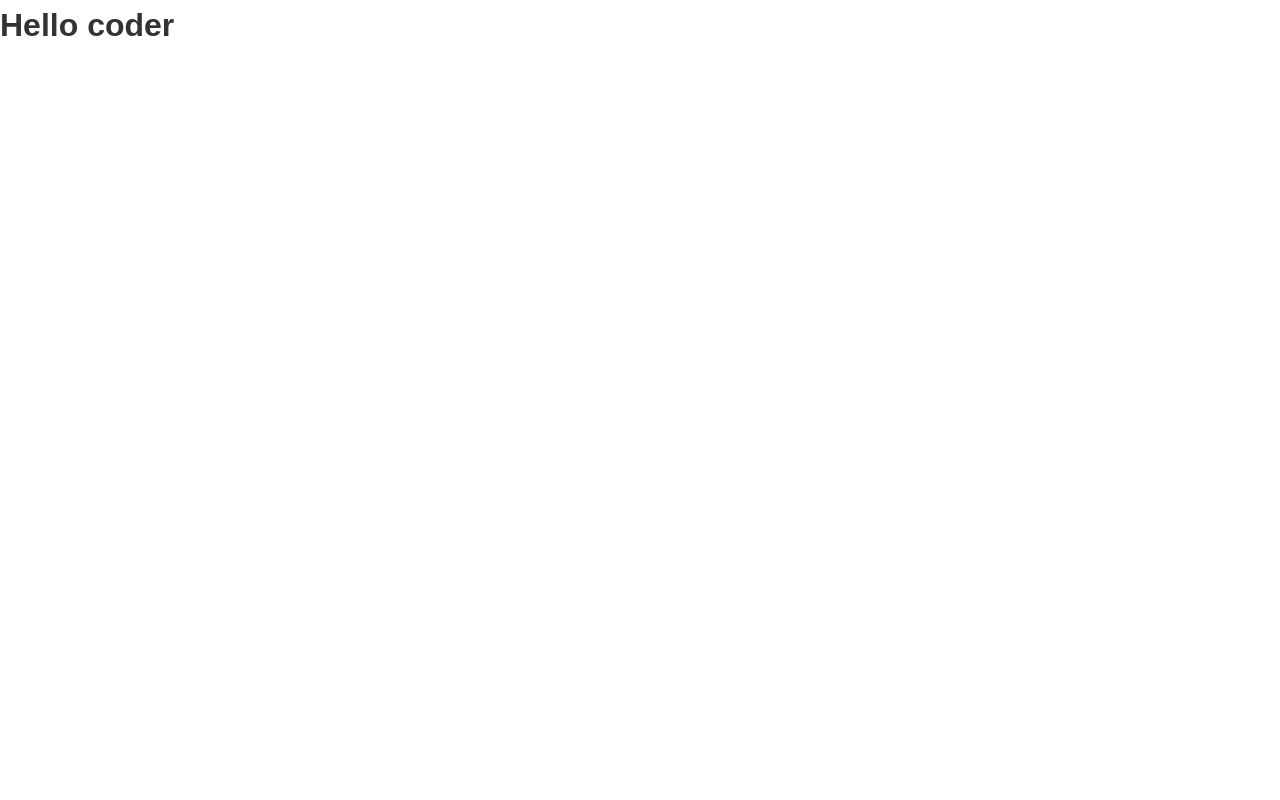
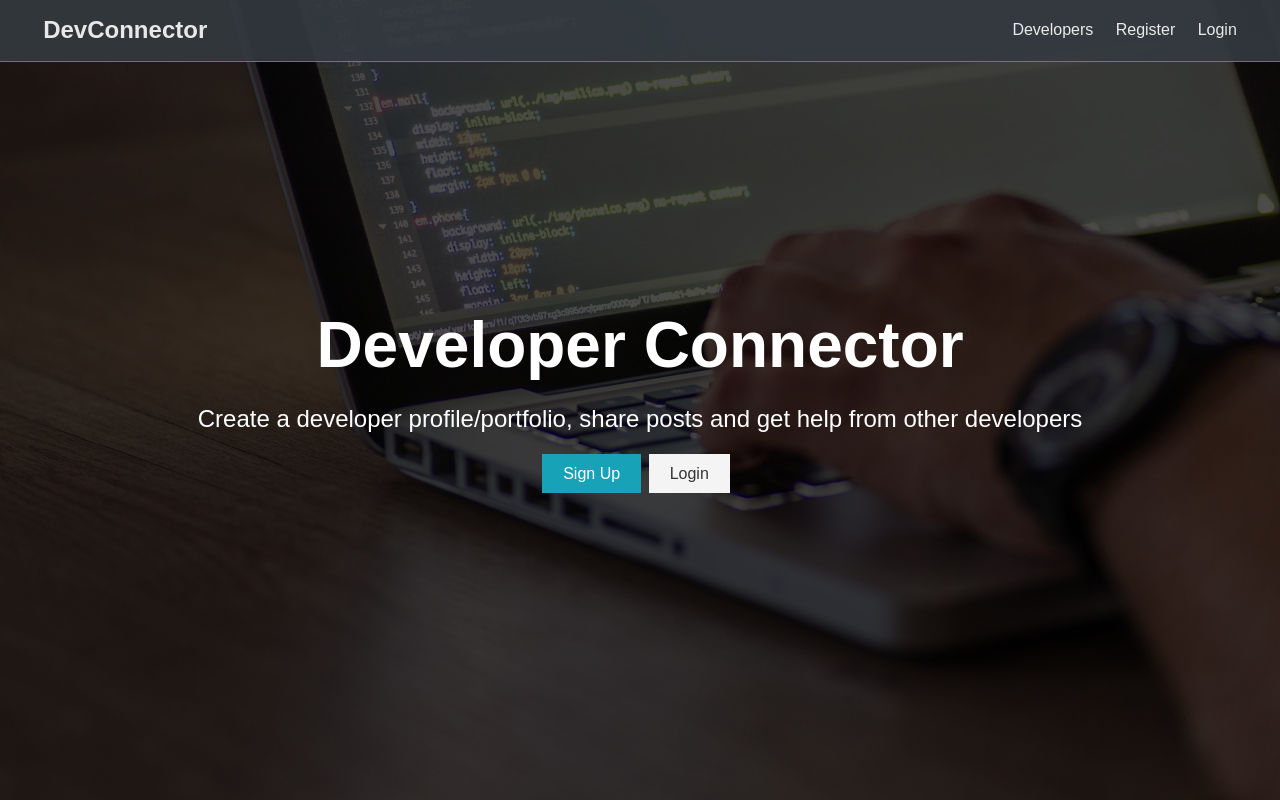
Before and after one commit to Shakib448/mern-stack-social-app, a React (Create React App) app in the folder client/: page / in a window 1280 px wide. Built offline with nearby package versions, Linux system fonts and the light colour scheme.

Commit message:
Templating

```diff
--- a/client/src/App.js
+++ b/client/src/App.js
@@ -1,9 +1,12 @@
 import "./App.css";
+import Landing from "./Components/Layout/Landing";
+import Navbar from "./Components/Layout/Navbar";
 
 function App() {
   return (
     <>
-      <h1>Hello coder </h1>
+      <Navbar />
+      <Landing />
     </>
   );
 }
```
